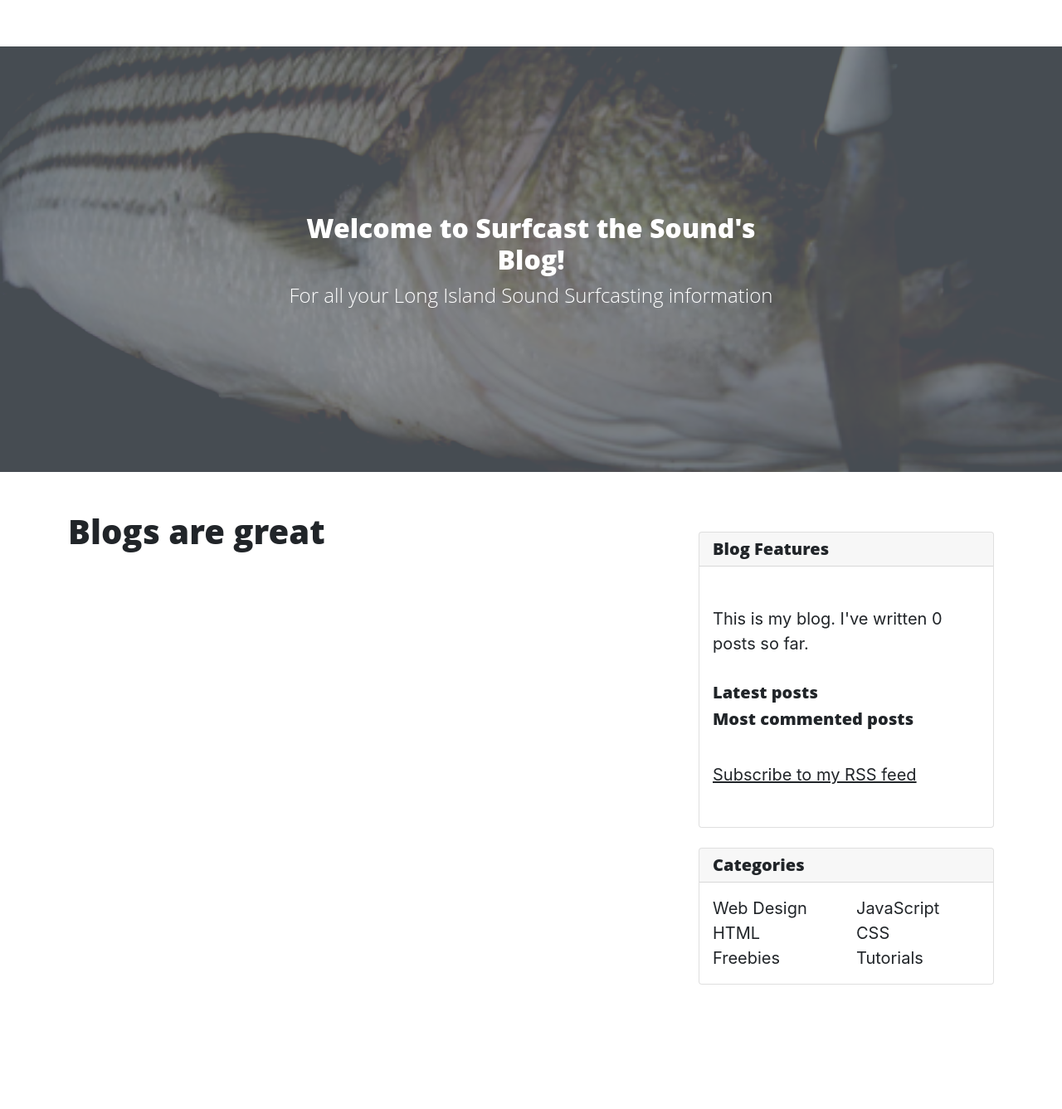
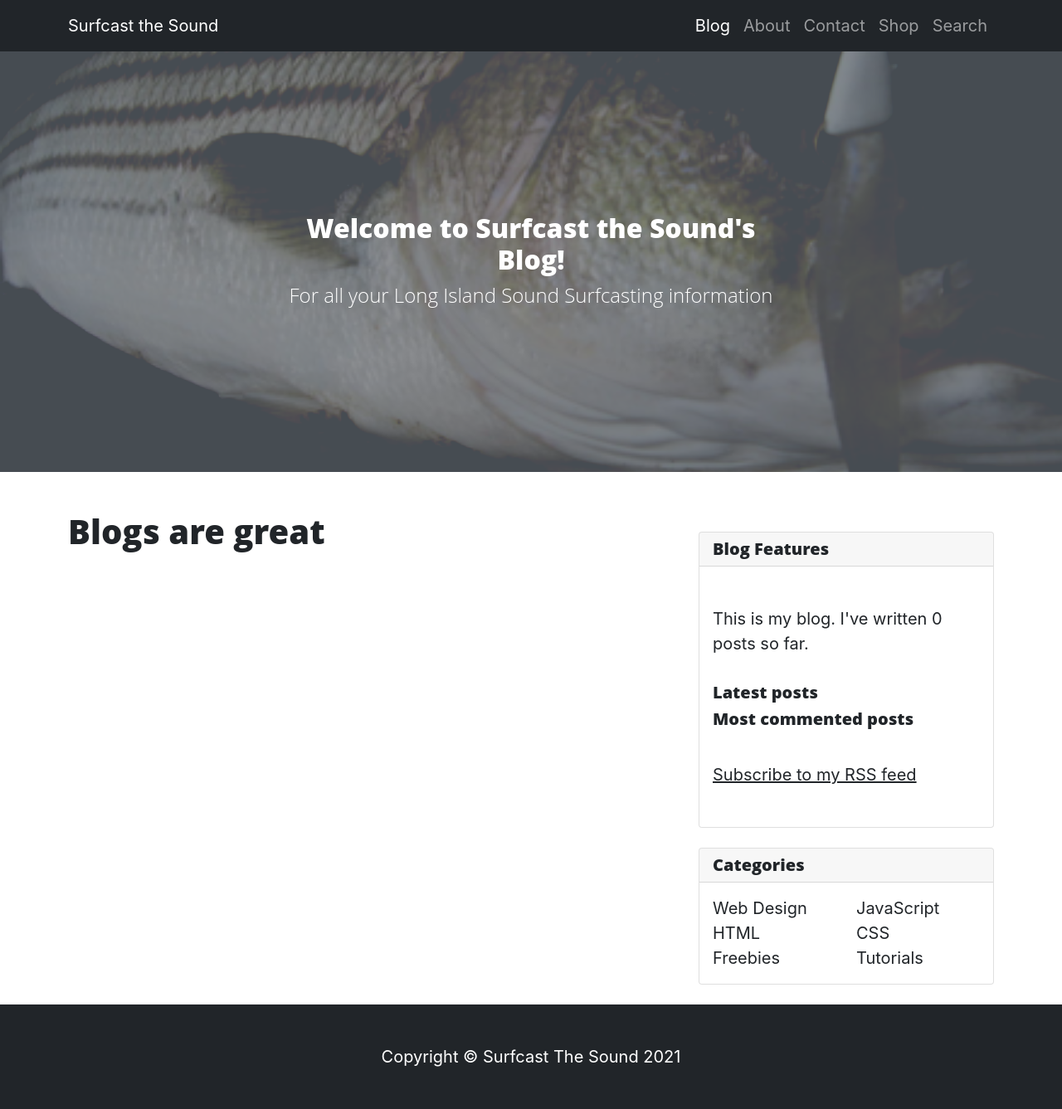
Before and after one commit to jjchowaniec1/BlogDeploy, a Django app: page /about/ in a window 1280 px wide. Shown: the whole page at 83% size. Run offline with Django 3.2, Linux system fonts and the light colour scheme; data that the repository does not hold is empty; parts of the project's set-up code (start-up, migrations or seed data) failed here and were passed over; some libraries are stand-ins or nearby versions.

Commit message:
header footer fix

```diff
--- a/blog/templates/blog/footer.html
+++ b/blog/templates/blog/footer.html
@@ -1,5 +1,5 @@
   <!-- Footer -->
-  <footer id="sticky-footer" class="py-5 bg-cyan">
+  <footer id="sticky-footer" class="py-5 bg-dark">
     <div class="container">
       <p class="m-0 text-center text-white">
         Copyright &copy; Surfcast The Sound
--- a/blog/templates/blog/navigation.html
+++ b/blog/templates/blog/navigation.html
@@ -1,5 +1,5 @@
 <!-- Navigation -->
-<nav class="navbar navbar-expand-lg navbar-dark bg-cyan fixed-top">
+<nav class="navbar navbar-expand-lg navbar-dark bg-dark fixed-top">
     <div class="container">
         <a class="navbar-brand" href="/">Surfcast the Sound</a>
         <button class="navbar-toggler" type="button" data-toggle="collapse" data-target="#navbarResponsive" aria-controls="navbarResponsive" aria-expanded="false" aria-label="Toggle navigation">
```
